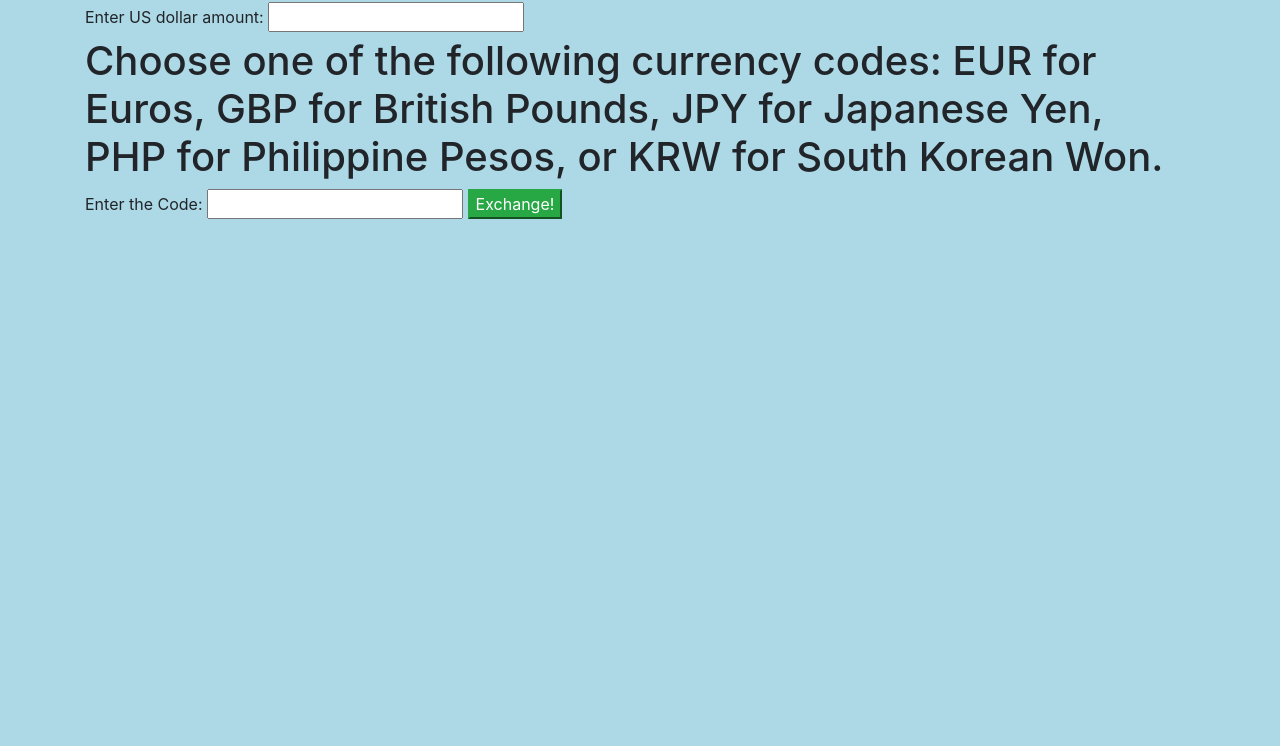
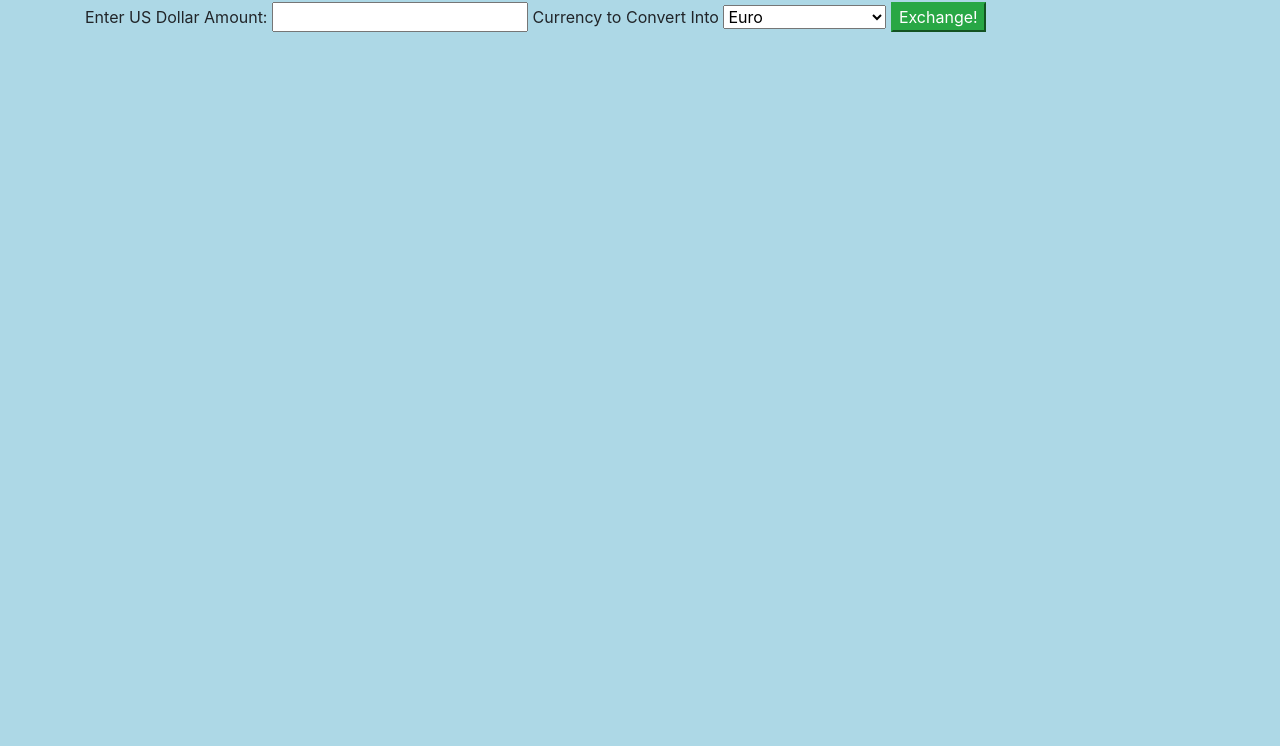
Before and after one commit to tawneeh/currency-exchanger, a website built with webpack: page src/index.html in a window 1280 px wide. Shown: the part 54-800 px from the top of the page. Built offline with nearby package versions, Linux system fonts and the light colour scheme.

Commit message:
decided to go back to dropdown menu

```diff
--- a/src/index.html
+++ b/src/index.html
@@ -6,14 +6,19 @@
 <body>
   <div class="container">
     <h1>Currency Exchanger</h1>
-    <label for="dollars">Enter US dollar amount:</label>
+    <label for="dollars">Enter US Dollar Amount:</label>
     <input id="dollars" type="number">
-    <h1>Choose one of the following currency codes: EUR for Euros, GBP for British Pounds, JPY for Japanese Yen, PHP for Philippine Pesos, or KRW for South Korean Won.</h1>
-    <label for="threeDigit">Enter the Code:</label>
-    <input id="threeDigit" type="text">
+
+    <label for="currency">Currency to Convert Into</label>
+    <select name="currency" id="currency">
+    <option value="EUR">Euro</option>
+    <option value="GBP">UK Pound</option>
+    <option value="JPY">Japanese Yen</option>
+    <option value="PHP">Philippine Peso</option>
+    <option value="KRW">South Korean Won</option>
+    </select>
 
     <button class="btn-success" id="exchange">Exchange!</button>
-
     <div class="show-exchange"></div>
     <div class="show-errors"></div>
   </div>
```
